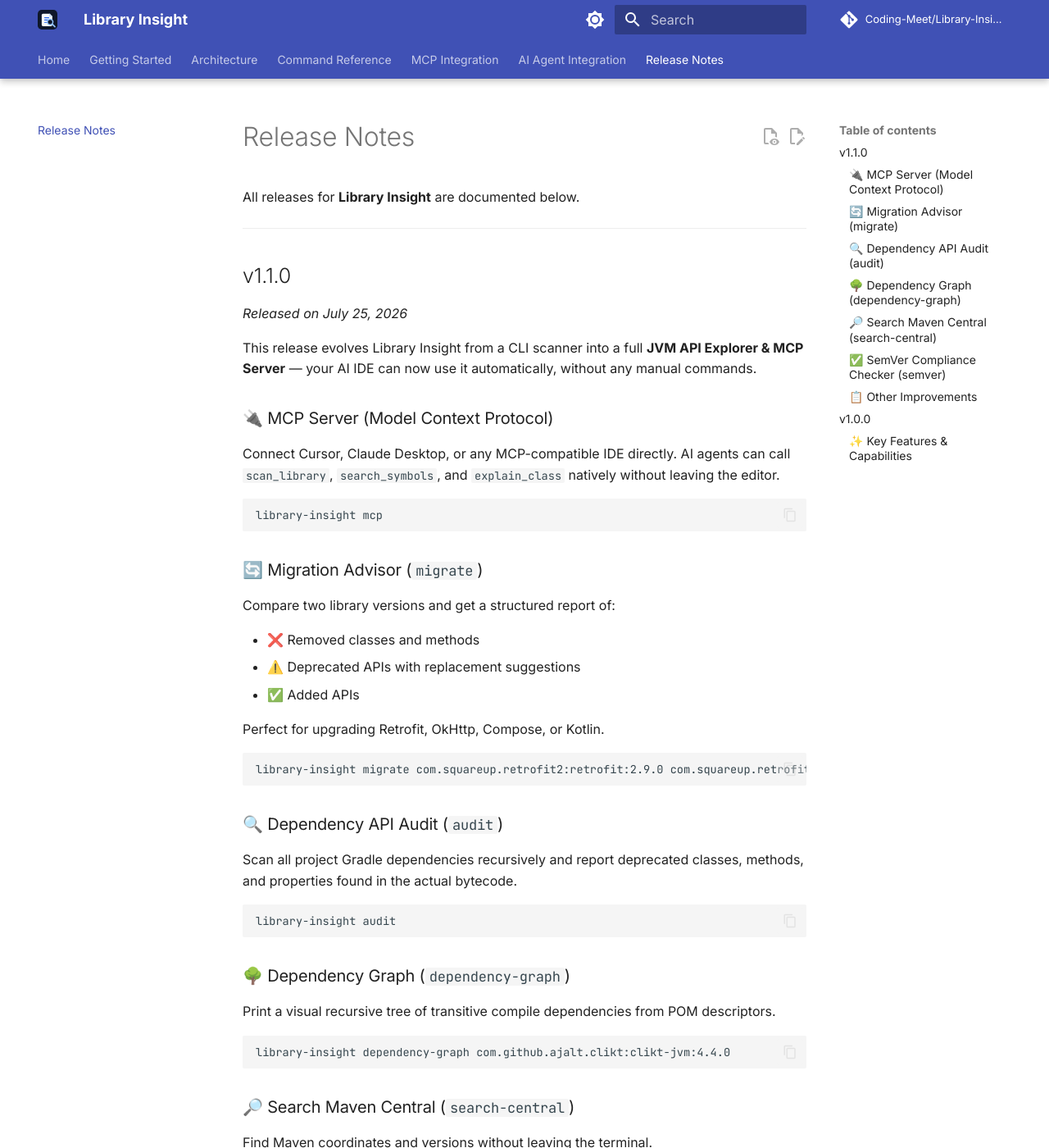
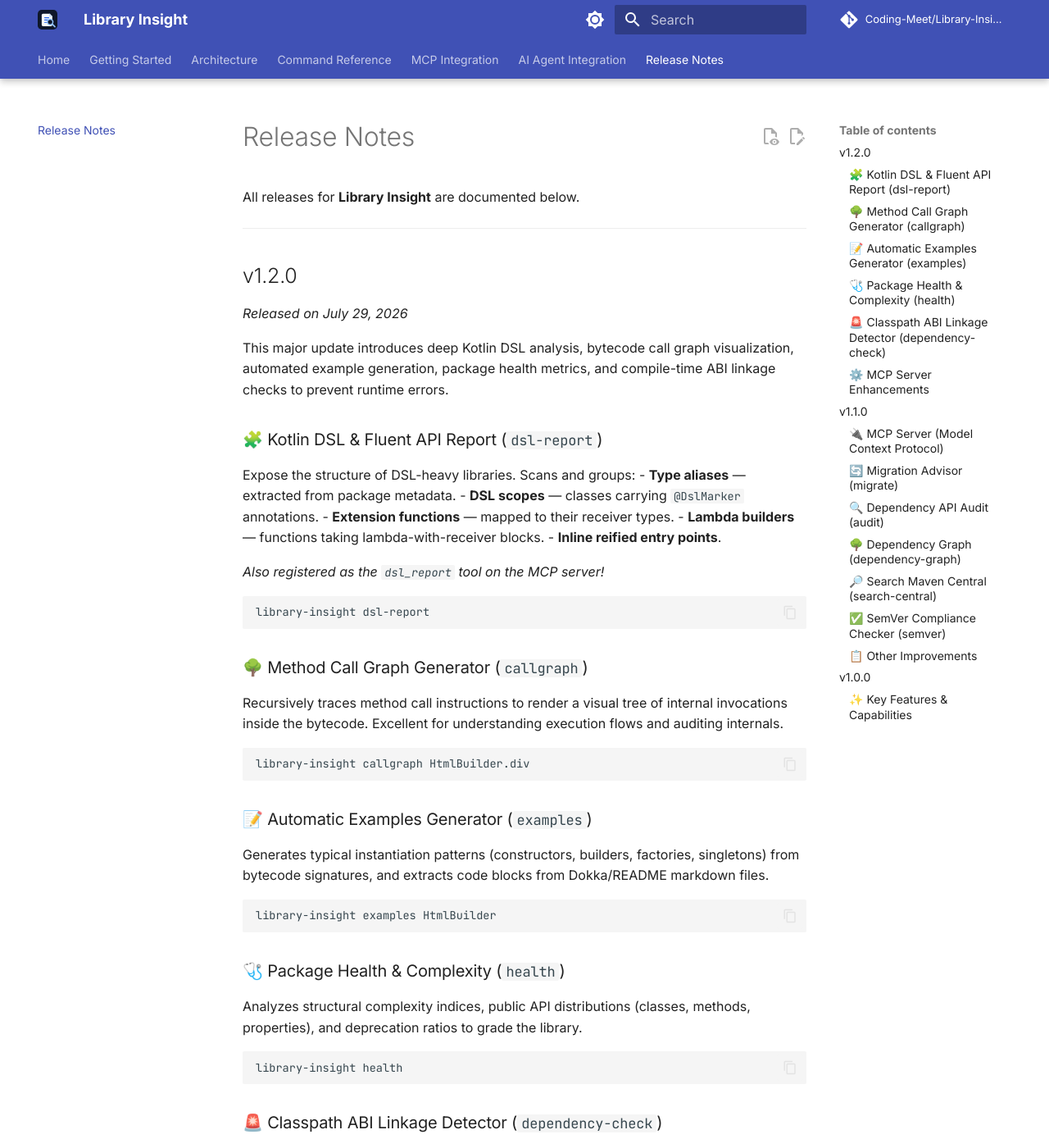
Before and after one commit to Coding-Meet/Library-Insight, an MkDocs documentation site: the page built from docs/releases.md, in a window 1280 px wide and 1400 px high. Shown: the whole window at 82% size. Built offline with MkDocs 1.6.1 and Material for MkDocs 9.7.7, drawn with Linux system fonts in a browser that asks for light colours; comment, search, counter and statistics services are not loaded; some of the changed text lies outside the part shown.

Commit message:
docs: release add v1.2.0 to releases notes, update README key features, and sync workspace SKILL.md commands

````diff
--- a/docs/releases.md
+++ b/docs/releases.md
@@ -1,6 +1,67 @@
 # Release Notes
 
 All releases for **Library Insight** are documented below.
+
+---
+
+## v1.2.0
+
+_Released on July 29, 2026_
+
+This major update introduces deep Kotlin DSL analysis, bytecode call graph visualization, automated example generation, package health metrics, and compile-time ABI linkage checks to prevent runtime errors.
+
+### 🧩 Kotlin DSL & Fluent API Report (`dsl-report`)
+
+Expose the structure of DSL-heavy libraries. Scans and groups:
+- **Type aliases** — extracted from package metadata.
+- **DSL scopes** — classes carrying `@DslMarker` annotations.
+- **Extension functions** — mapped to their receiver types.
+- **Lambda builders** — functions taking lambda-with-receiver blocks.
+- **Inline reified entry points**.
+
+*Also registered as the `dsl_report` tool on the MCP server!*
+
+```bash
+library-insight dsl-report
+```
+
+### 🌳 Method Call Graph Generator (`callgraph`)
+
+Recursively traces method call instructions to render a visual tree of internal invocations inside the bytecode. Excellent for understanding execution flows and auditing internals.
+
+```bash
+library-insight callgraph HtmlBuilder.div
+```
+
+### 📝 Automatic Examples Generator (`examples`)
+
+Generates typical instantiation patterns (constructors, builders, factories, singletons) from bytecode signatures, and extracts code blocks from Dokka/README markdown files.
+
+```bash
+library-insight examples HtmlBuilder
+```
+
+### 🩺 Package Health & Complexity (`health`)
+
+Analyzes structural complexity indices, public API distributions (classes, methods, properties), and deprecation ratios to grade the library.
+
+```bash
+library-insight health
+```
+
+### 🚨 Classpath ABI Linkage Detector (`dependency-check`)
+
+Checks compiled transitive dependencies for method and field signatures missing from the classpath. Proactively flags runtime risks such as `NoSuchMethodError`, `NoSuchFieldError`, or `LinkageError`.
+
+```bash
+library-insight dependency-check
+```
+
+### ⚙️ MCP Server Enhancements
+
+- **`dsl_report` Tool**: AI assistants can query DSL structures natively.
+- **Dynamic Database (`--db`)**: Run multiple indices by passing custom database file paths.
+- **Smart Local Scans**: Parses local JAR filenames (`retrofit-2.11.0.jar` -> version `2.11.0`) and auto-detects sister `-sources` archives in the same directory.
 
 ---
 
````
Also changed, not shown: .agents/skills/library-insight/SKILL.md (+24 -10 lines), README.md (+5 -0 lines).
